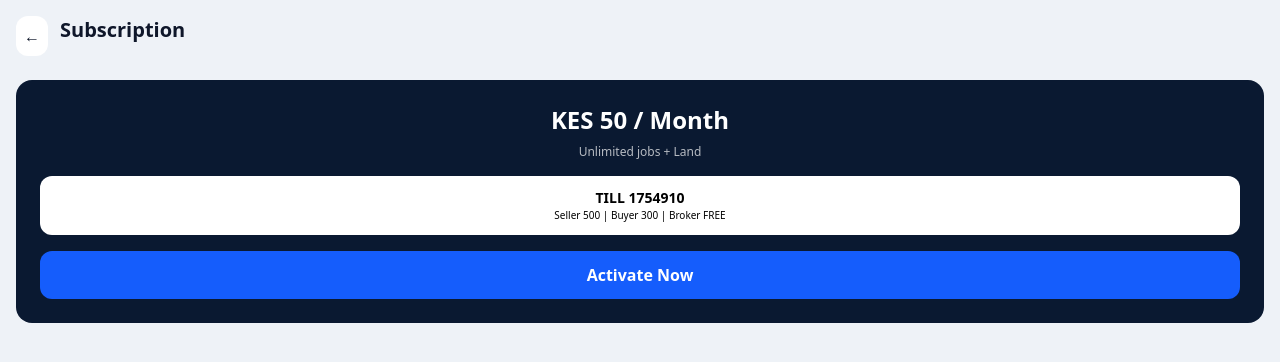
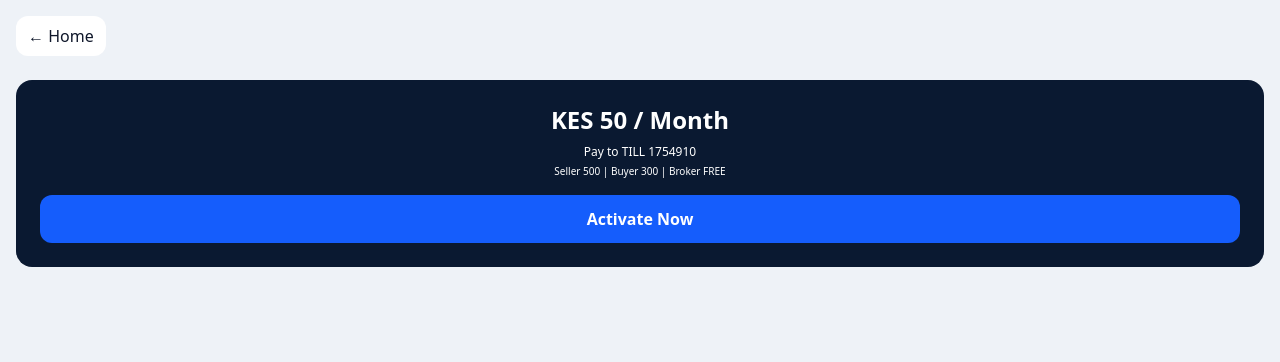
Before and after one commit to njoguemmanuel04-lgtm/taskmate, a Next.js app: page /subscription in a window 1280 px wide. Shown: the top 362 px of the page. Built offline with nearby package versions, Linux system fonts and the light colour scheme.

Commit message:
Update page.tsx

```diff
--- a/app/subscription/page.tsx
+++ b/app/subscription/page.tsx
@@ -1,13 +1,13 @@
 "use client";
 export default function Subscription(){
-const go=(p:string)=>{window.location.href=p};
 return(
 <div className="min-h-screen bg-[#eef2f7] p-4">
-<div className="flex gap-3 mb-6"><button onClick={()=>go('/')} className="bg-white p-2 rounded-xl">←</button><h1 className="font-bold text-xl">Subscription</h1></div>
-<div className="bg-[#0a1931] text-white rounded-2xl p-6 text-center">
-<h2 className="text-2xl font-bold">KES 50 / Month</h2><p className="text-xs opacity-70 mt-2">Unlimited jobs + Land</p>
-<div className="mt-4 bg-white text-black rounded-xl p-3"><p className="font-bold text-sm">TILL 1754910</p><p className="text-[10px]">Seller 500 | Buyer 300 | Broker FREE</p></div>
-<button onClick={()=>alert('Pay to Till 1754910')} className="mt-4 w-full bg-blue-600 py-3 rounded-xl font-bold">Activate Now</button>
+<button onClick={()=>{location.href='/'}} className="bg-white px-3 py-2 rounded-xl">← Home</button>
+<div className="mt-6 bg-[#0a1931] text-white rounded-2xl p-6 text-center">
+<h2 className="text-2xl font-bold">KES 50 / Month</h2>
+<p className="text-xs mt-2">Pay to TILL 1754910</p>
+<p className="text-[10px] mt-1">Seller 500 | Buyer 300 | Broker FREE</p>
+<button onClick={()=>alert('Pay to Till 1754910 then send receipt')} className="mt-4 w-full bg-blue-600 py-3 rounded-xl font-bold">Activate Now</button>
 </div>
 </div>
 )
```
